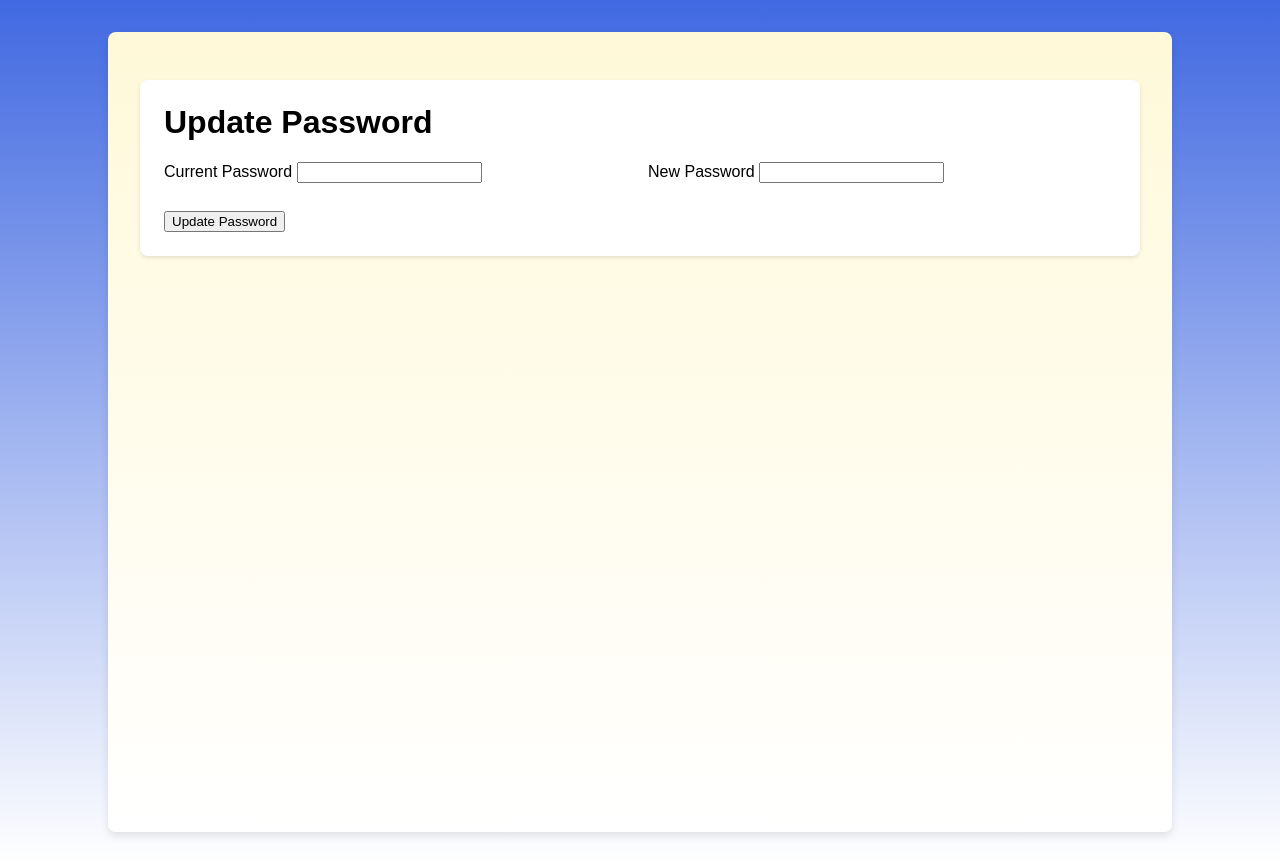
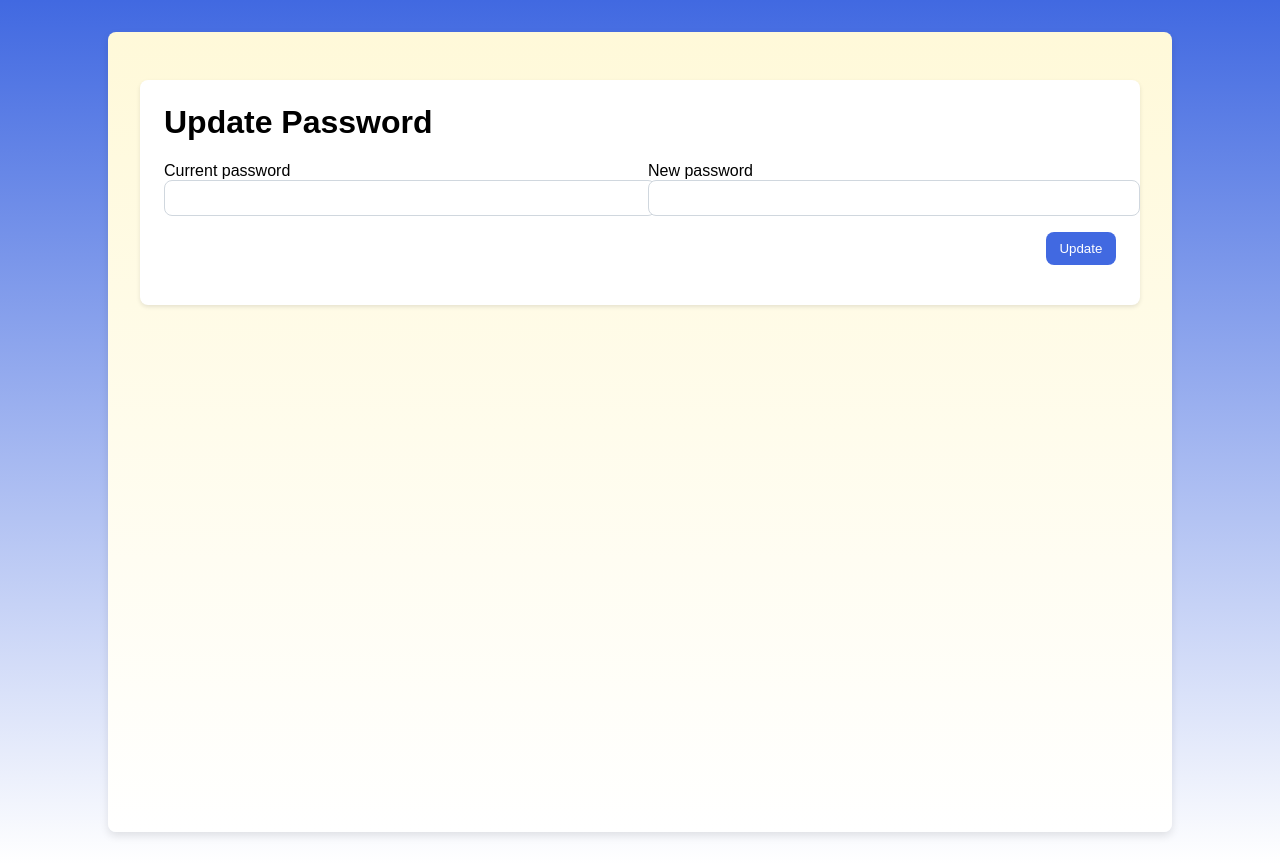
Before and after one commit to mcahoon-coder/RWA-Leave-System-Render-Clean, a Flask app: page /account/password in a window 1280 px wide. Shown: the part 50-914 px from the top of the page. Run offline with Flask 3, Linux system fonts and the light colour scheme; a user stored in the database is signed in; some libraries are stand-ins or nearby versions.

Commit message:
Update update_password.html

```diff
--- a/templates/update_password.html
+++ b/templates/update_password.html
@@ -4,28 +4,28 @@
 {% block content %}
 <div class="card">
   <h1 style="margin-top:0;">Update Password</h1>
-
-    <!--
-      NOTE: app.py expects inputs named:
-        - current_password
-        - new_password
-    -->
-    <form method="post" action="{{ url_for('update_password') }}">
-      <div style="display:grid; grid-template-columns: 1fr 1fr; gap:16px; align-items:end;">
-        <div>
-          <label for="current_password">Current Password</label>
-          <input id="current_password" type="password" name="current_password" required>
+  <form method="post" class="form-grid">
+    <div class="row">
+      <div class="col">
+        <label>Current password</label>
+        <input class="input" type="password" name="current_password" required>
       </div>
-
-        <div>
-          <label for="new_password">New Password</label>
-          <input id="new_password" type="password" name="new_password" required>
+      <div class="col">
+        <label>New password</label>
+        <input class="input" type="password" name="new_password" required>
       </div>
-
-        <div style="grid-column:1/-1; margin-top:12px;">
-          <button type="submit">Update Password</button>
+    </div>
+    <div class="row">
+      <div class="right">
+        <button class="btn" type="submit">Update</button>
       </div>
     </div>
   </form>
 </div>
+
+<style>
+.form-grid .row { display:flex; gap:1rem; margin-bottom:1rem; align-items:flex-end; flex-wrap:wrap; }
+.form-grid .col { flex:1 1 260px; min-width:260px; }
+.input { width:100%; padding:.6rem .7rem; border:1px solid #d0d7de; border-radius:8px; }
+</style>
 {% endblock %}
```
Lines whose indentation alone changed are shown as unchanged.
